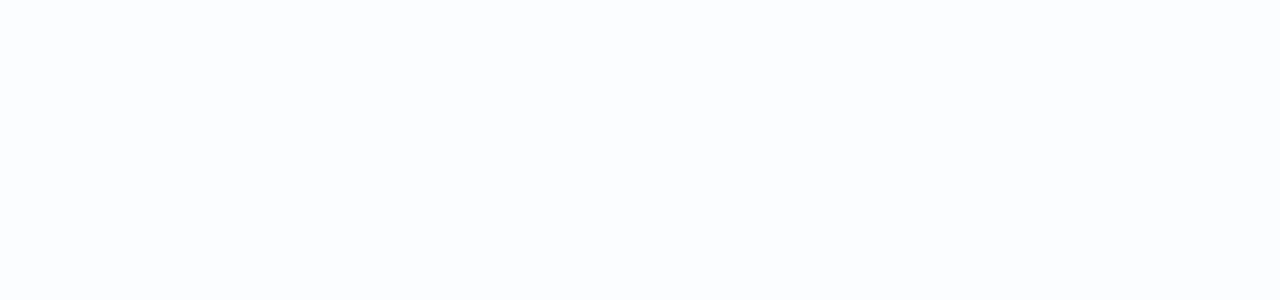
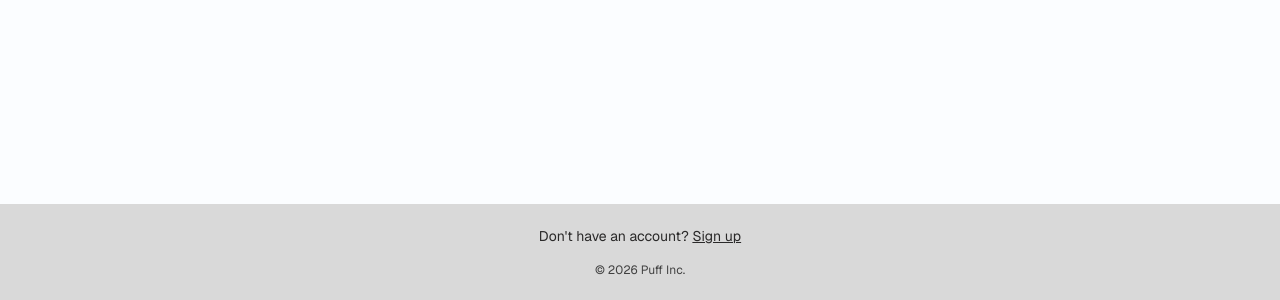
Before and after one commit to puf-app/puf, a Next.js app in the folder app/frontend/: page / in a window 1280 px wide. Shown: the part 500-800 px from the top of the page. Built offline with nearby package versions, Linux system fonts and the light colour scheme.

Commit message:
feat: add footer

```diff
--- a/app/frontend/src/app/globals.css
+++ b/app/frontend/src/app/globals.css
@@ -3,11 +3,16 @@
 :root {
   --background: #fbfdff;
   --foreground: #2a2929;
+  --footer: #d9d9d9;
+  --footer-light-foreground: #404040;
 }
 
 @theme inline {
   --color-background: var(--background);
   --color-foreground: var(--foreground);
+  --color-footer: var(--footer);
+  --color-footer-light-foreground: var(--footer-light-foreground);
+
   --font-sans: var(--font-geist-sans);
   --font-mono: var(--font-geist-mono);
 }
--- a/app/frontend/src/app/layout.tsx
+++ b/app/frontend/src/app/layout.tsx
@@ -4,6 +4,9 @@
 
 // providers
 import Providers from '@/providers/Providers';
+
+// components
+import Footer from '@/components/layout/Footer';
 
 const geistSans = Geist({
   variable: '--font-geist-sans',
@@ -31,7 +34,12 @@
       <body
         className={`${geistSans.variable} ${geistMono.variable} antialiased`}
       >
-        <Providers>{children}</Providers>
+        <Providers>
+          <div className='flex flex-col min-h-screen justify-between font-sans'>
+            {children}
+            <Footer />
+          </div>
+        </Providers>
       </body>
     </html>
   );
--- a/app/frontend/src/app/page.tsx
+++ b/app/frontend/src/app/page.tsx
@@ -1,7 +1,5 @@
 export default function Home() {
   return (
-    <div className='flex min-h-screen items-center justify-center font-sans '>
-      <main className='flex min-h-screen w-full max-w-3xl flex-col items-center justify-between py-32 px-16 sm:items-start'></main>
-    </div>
+    <main className='flex w-full max-w-3xl flex-col items-center justify-between py-32 px-16 sm:items-start'></main>
   );
 }
--- /dev/null
+++ b/app/frontend/src/components/layout/Footer.tsx
@@ -0,0 +1,23 @@
+'use client';
+
+// hooks
+import { useAppSelector } from '@/hooks/redux';
+import Link from 'next/link';
+
+export default function Footer() {
+  const user = useAppSelector((state) => state.user.user);
+
+  return (
+    <div className='flex flex-col items-center justify-center gap-4 py-6 text-sm bg-footer h-20 w-full md:h-24'>
+      {!user && (
+        <p>
+          Don't have an account?{' '}
+          <Link href='/signup' className='underline'>
+            Sign up
+          </Link>
+        </p>
+      )}
+      <p className='text-xs text-footer-light-foreground'>{`© ${new Date().getFullYear()} Puff Inc.`}</p>
+    </div>
+  );
+}
```
